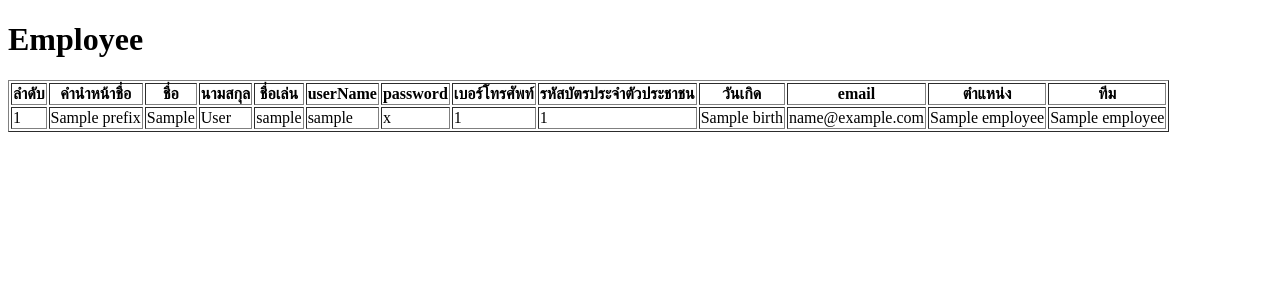
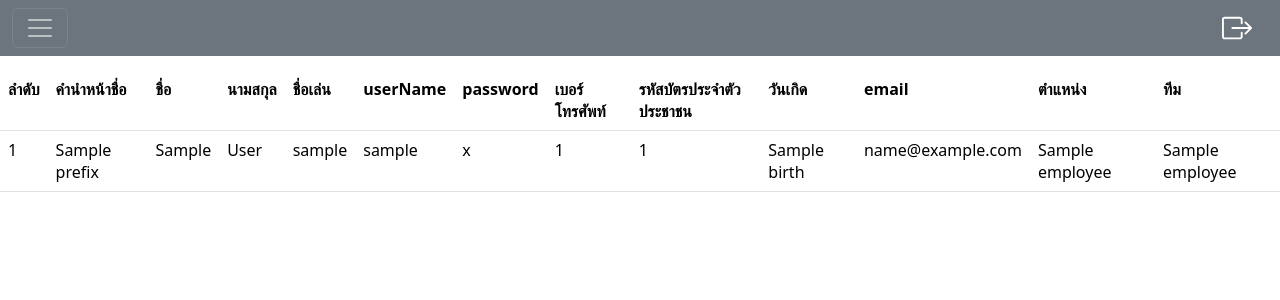
Before and after one commit to SaranLilly/SE_Group1, a Laravel app: template resources/views/employeeAll.blade.php in a window 1280 px wide. Shown: the top 300 px of the page. Run offline with Laravel 10, Linux system fonts and the light colour scheme; the template is opened without the code that fills it: most values are stand-ins (such as "Sample title", 1, 10 or a date in 2020).

Commit message:
เเก้

```diff
--- a/resources/views/employeeAll.blade.php
+++ b/resources/views/employeeAll.blade.php
@@ -1,4 +1,4 @@
-<!DOCTYPE html>
+{{-- <!DOCTYPE html>
 <html lang="en">
 
 <head>
@@ -6,10 +6,13 @@
     <meta name="viewport" content="width=device-width, initial-scale=1.0">
     <meta http-equiv="X-UA-Compatible" content="ie=edge">
 
-</head>
+</head> --}}
+@extends('layout')
+@section('title', 'ข้อมูลพนักงาน')
+@section('content')
 
 <body>
-    <h1>Employee</h1>
+    <h2 class="text pb-4">ข้อมูลพนักงาน</h2>
 
     {{-- <div>
         <a href="{{ route('employee.create') }}">New Employee</a>
@@ -23,7 +26,7 @@
         @endif
     </div>
     <div>
-        <table border="1">
+        <table class="table">
             <tr>
                 <th>ลำดับ</th>
                 <th>คำนำหน้าชื่อ</th>
--- a/routes/web.php
+++ b/routes/web.php
@@ -26,3 +26,5 @@
 Route::get('/employee/{employee}/edit',[EmployeeController::class, 'edit'])->name('employee.edit');
 Route::put('/employee/{employee}/update',[EmployeeController::class, 'update'])->name('employee.update');
 Route::delete('/employee/{employee}/destroy',[EmployeeController::class, 'destroy'])->name('employee.destroy');
+Route::get('employeeAll',[HRController::class,'employeeAll'])
+->name('employeeAll');
```
